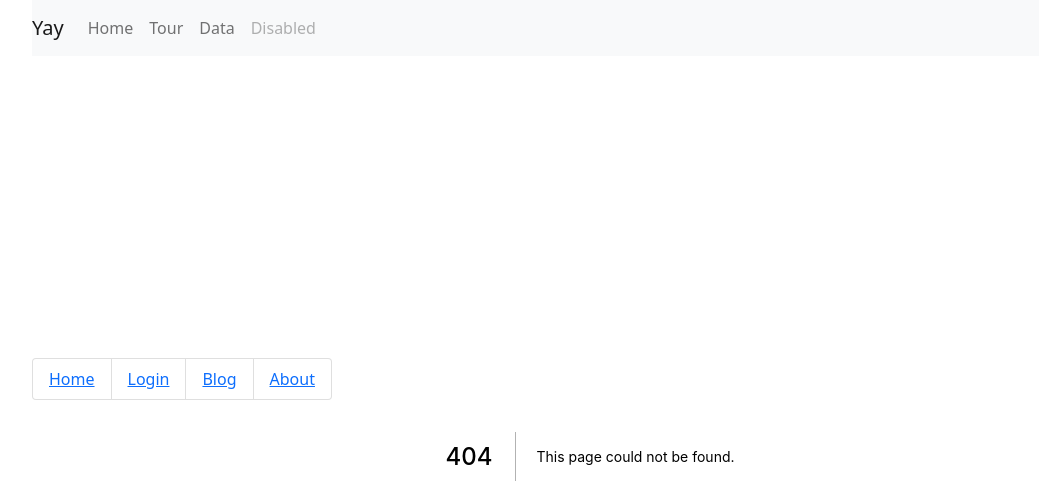
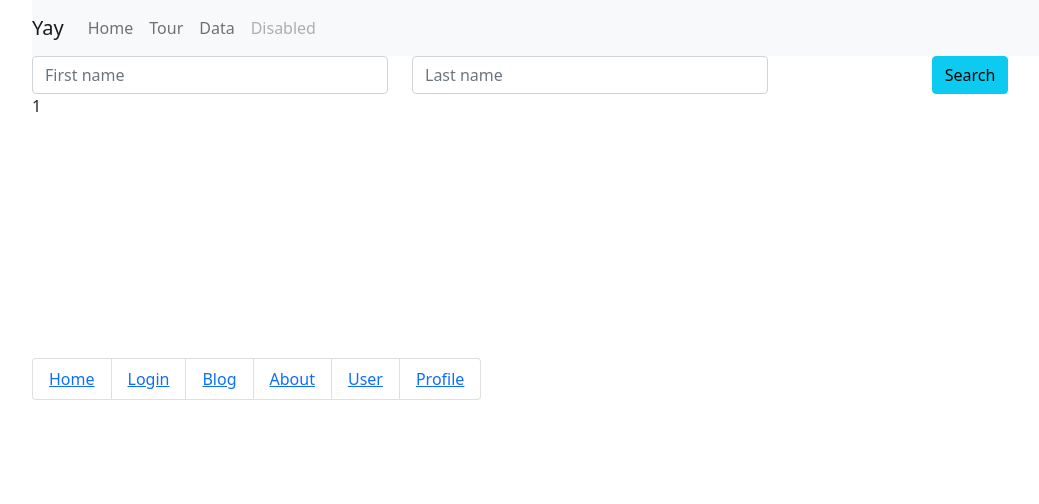
Before and after one commit to HasanTusher/next-app, a Next.js app: page /user/1 in a window 1280 px wide. Before the commit this address had no page. Shown: the top 504 px of the page, without its empty margins (50-1089 px from the left). Built offline with nearby package versions, Linux system fonts and the light colour scheme.

Commit message:
NestedLayout.tsx created

```diff
--- /dev/null
+++ b/components/NestedLayout.tsx
@@ -0,0 +1,21 @@
+
+
+export default function NestedLayout({props}: any){
+    return <div>
+        <form>
+            <div className="row">
+                <div className="col-4">
+                    <input type="text" className="form-control" placeholder="First name"/>
+                </div>
+                <div className="col-4">
+                    <input type="text" className="form-control" placeholder="Last name"/>
+                </div>
+                <div className="col-4 text-center">
+                    <button  className="btn btn-info" >Search</button>
+                </div>
+            </div>
+        </form>
+    </div>
+
+
+}
--- a/components/layout.tsx
+++ b/components/layout.tsx
@@ -1,4 +1,4 @@
-import React, {ReactNode} from "react";
+import React, {ReactNode, useEffect} from "react";
 import {AppProps} from "next/app";
 import {Button} from "./Button";
 import Link from "next/link";
@@ -10,7 +10,9 @@ type Props = {
 };
 
 function Layout({children, title="yay"}: Props){
-
+    useEffect(()=>{
+        console.log('layout effect')
+    }, [])
     return <>
     <div className="container">
         <div className="row">
@@ -59,6 +61,14 @@ function Layout({children, title="yay"}: Props){
                     <li className="list-group-item"> <Link href="/about">
                         <a>About</a>
                     </Link></li>
+
+                    <li className="list-group-item"> <Link href="/user">
+                        <a>User</a>
+                    </Link></li>
+
+                    <li className="list-group-item"> <Link href="/user/1">
+                        <a>Profile</a>
+                    </Link></li>
                 </ul>
 
             </div>
--- /dev/null
+++ b/pages/user/[id]/index.tsx
@@ -0,0 +1,22 @@
+import { ParsedUrlQuery } from 'querystring'
+import {GetServerSideProps, GetStaticProps} from "next";
+import User from "../index";
+
+interface IParams extends ParsedUrlQuery {
+    id: string
+}
+
+export const getServerSideProps: GetServerSideProps = async (context)=>{
+    const param = context.params as IParams;
+    return {props:{
+            id: param.id
+        }};
+}
+
+export default function UserIndex ({id}: any){
+    return <>
+        <User/>
+
+        <p>{id}</p>
+    </>
+}
--- /dev/null
+++ b/pages/user/index.tsx
@@ -0,0 +1,24 @@
+import {useThemeContext} from "../../utils/ThemeContext";
+import {useEffect} from "react";
+import NestedLayout from "../../components/NestedLayout";
+
+
+export default function User({prop}: any){
+    const {theme, setTheme} = useThemeContext();
+    useEffect(()=>{
+        console.log('User paage')
+    }, [])
+    return <>
+        {/*<div className="row">*/}
+        {/*    <div className="col-12">*/}
+        {/*        <p className="text-center"> {theme}</p>*/}
+        {/*        <button onClick={()=>setTheme("ayay")}> click to change theme</button>*/}
+        {/*    </div>*/}
+
+            <NestedLayout/>
+
+            {/*{children}*/}
+        {/*</div>*/}
+    </>
+
+}
```
